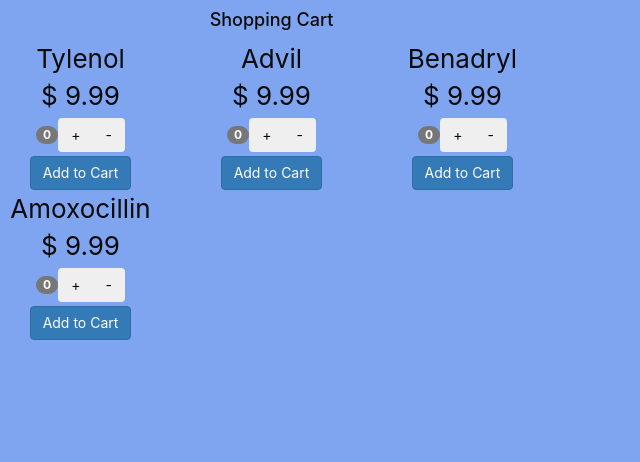
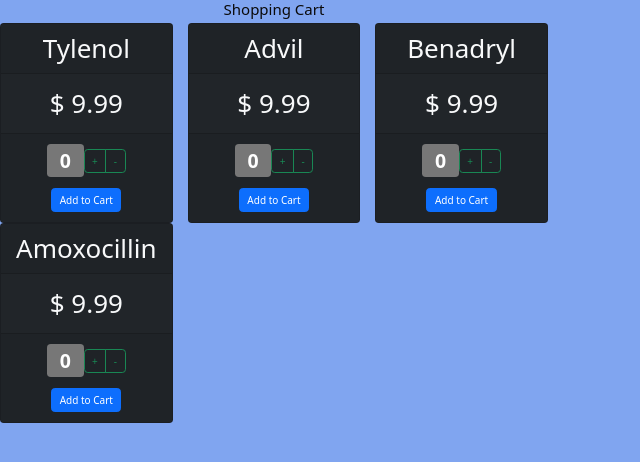
Before and after one commit to lwcreel/HealthCarePortal, a React (Create React App) app: page /dashboard/shop in a window 1280 px wide. Shown: the top 462 px of the page, without its empty margins (0-640 px from the left). Built offline with nearby package versions, Linux system fonts and the light colour scheme.

Commit message:
Fixing bootstrap. TODO: fix broken formatting. oof

```diff
--- a/package.json
+++ b/package.json
@@ -6,6 +6,7 @@
     "@testing-library/jest-dom": "^5.16.4",
     "@testing-library/react": "^13.3.0",
     "@testing-library/user-event": "^13.5.0",
+    "bootstrap": "^5.2.0",
     "react": "^18.2.0",
     "react-bootstrap": "^2.4.0",
     "react-dom": "^18.2.0",
--- a/src/components/Medicine.js
+++ b/src/components/Medicine.js
@@ -6,7 +6,7 @@
 
     return (
         <Col lg={4}>
-            <Card bg='dark' text='dark'>
+            <Card bg="dark" text="light">
                 <Card.Header>{prop.medicine.medicineName}</Card.Header>
                 <Card.Body>$ {prop.medicine.price}</Card.Body>
 
--- a/src/index.js
+++ b/src/index.js
@@ -3,6 +3,7 @@
 import './index.css';
 import App from './App';
 import reportWebVitals from './reportWebVitals';
+import 'bootstrap/dist/css/bootstrap.min.css';
 
 const root = ReactDOM.createRoot(document.getElementById('root'));
 root.render(
```
Also changed, not shown: 1 other file (tests, documents, lock files or other folders).
